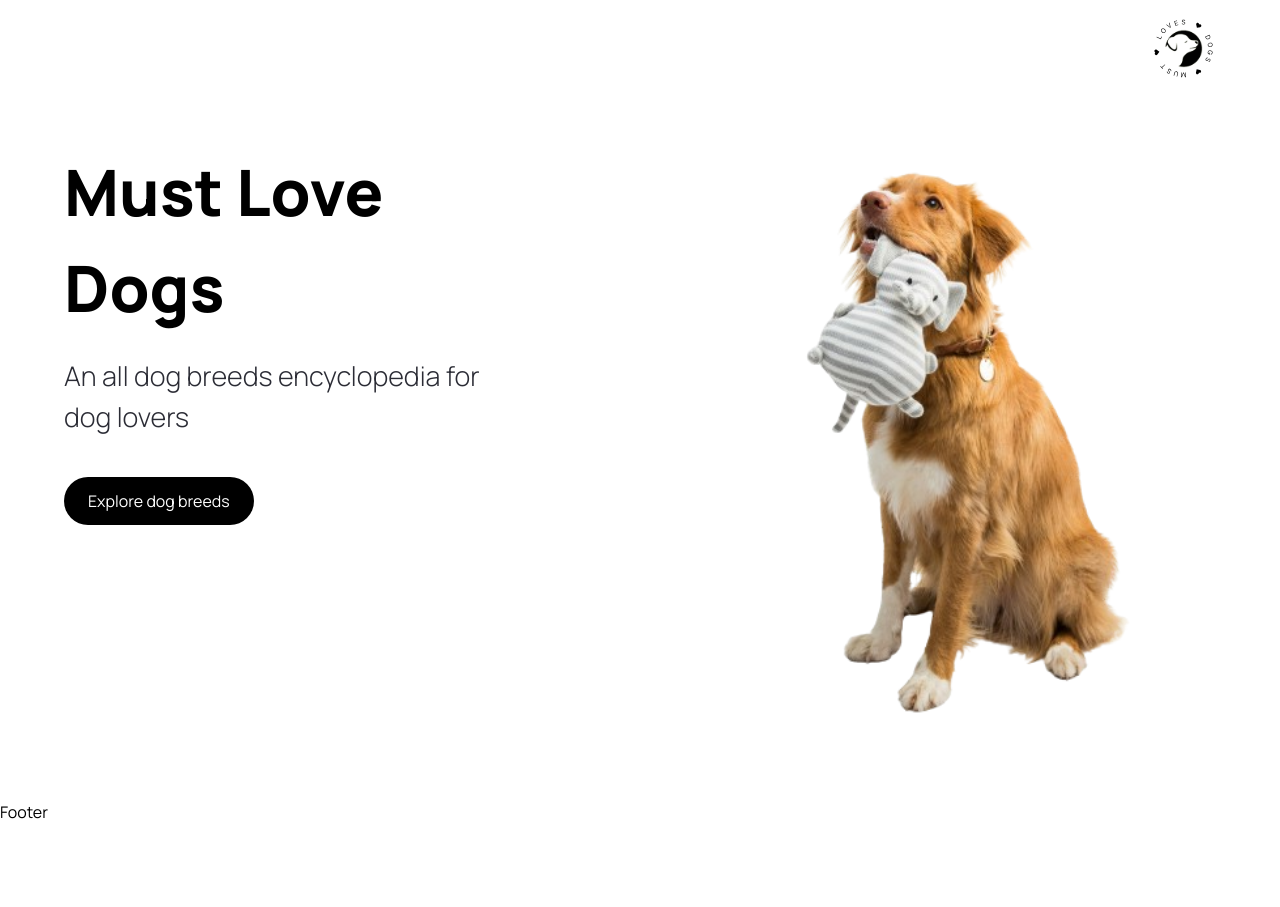
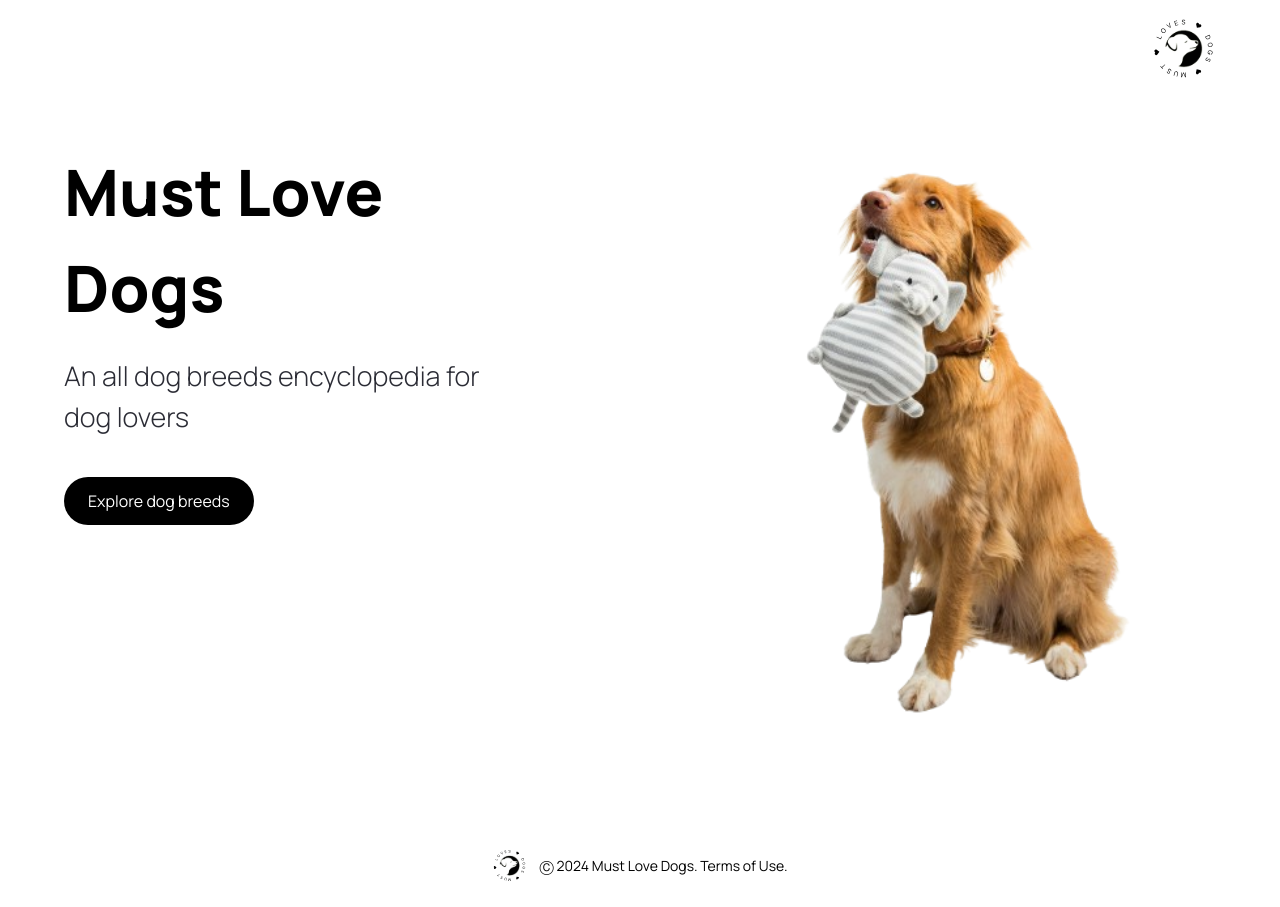
Before and after one commit to AhBooChai/Must-Love-Dogs, a Next.js app: page / in a window 1280 px wide. Before the commit the page ends 824 px from the top, so only its background shows below. Built offline with nearby package versions, Linux system fonts and the light colour scheme.

Commit message:
Build Footer component

```diff
--- a/components/Footer.tsx
+++ b/components/Footer.tsx
@@ -1,7 +1,24 @@
-import React from "react";
+import Image from "next/image";
+const Footer = () => {
+  const d = new Date();
+  let year = d.getFullYear();
 
-const Footer = () => {
-  return <div>Footer</div>;
+  return (
+    <footer className="bottom-0 w-full pt-8 text-black mb-2 z-10">
+      <div className="flex justify-center items-center gap-3 p-4">
+        <Image
+          src="/logo.svg"
+          alt="logo"
+          width={35}
+          height={35}
+          className="object-contain"
+        />
+        <p className="flex justify-center items-center text-sm gap-1">
+          Ⓒ {year} Must Love Dogs. Terms of Use.
+        </p>
+      </div>
+    </footer>
+  );
 };
 
 export default Footer;
```
